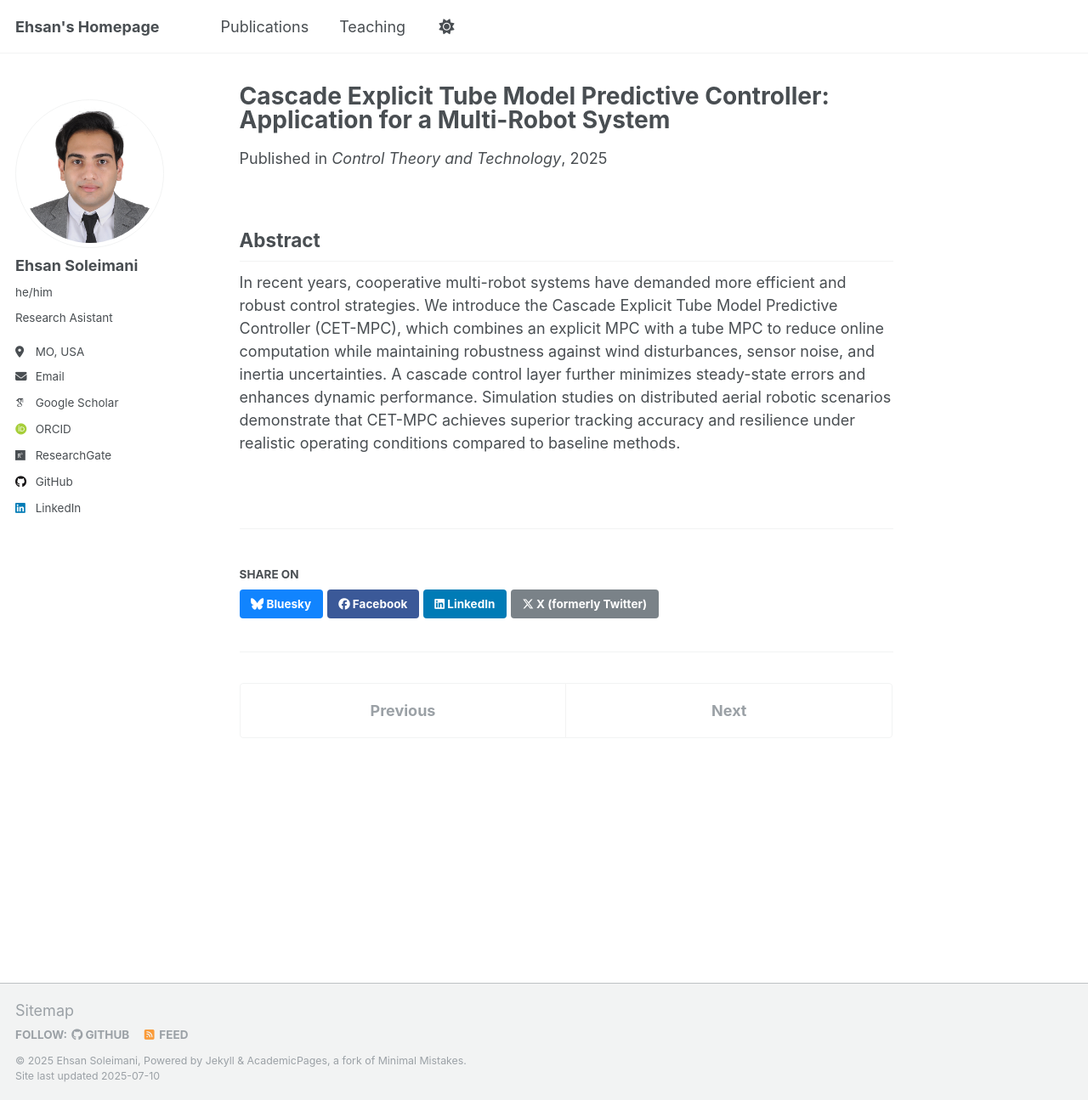
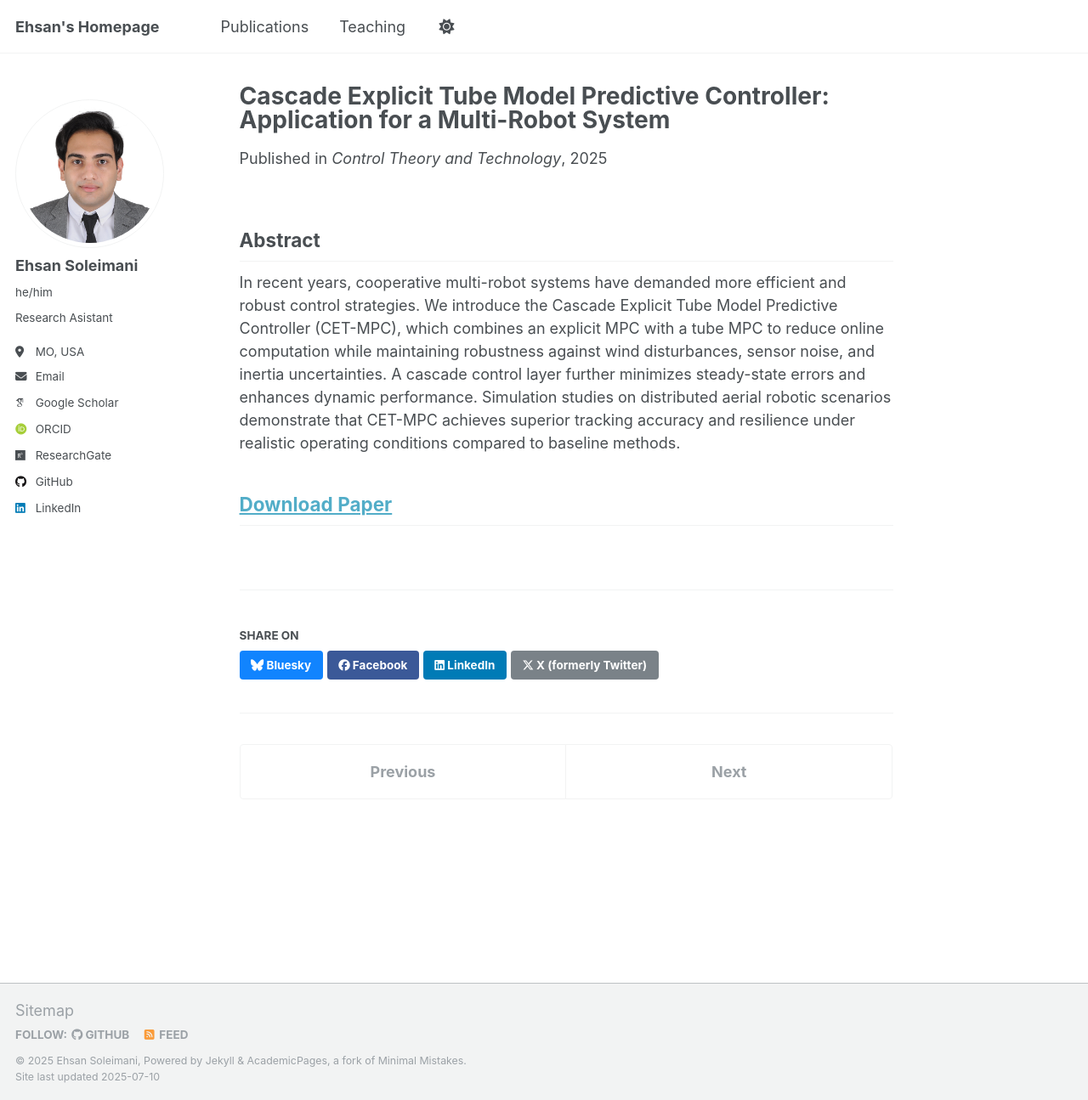
Before and after one commit to EhsanSoleimani1998/EhsanSoleimani1998.github.io, a Jekyll site: the page built from _publications/2025-05-01-cascade-explicit-tube-mpc-multi-robot.md, in a window 1280 px wide and 1295 px high. Shown: the whole window at 85% size. Built offline with Jekyll 4.4.1, drawn with Linux system fonts in a browser that asks for light colours; some web fonts are replaced; a script that is not in the unit is left out.

Commit message:
Update 2025-05-01-cascade-explicit-tube-mpc-multi-robot.md

```diff
--- a/_publications/2025-05-01-cascade-explicit-tube-mpc-multi-robot.md
+++ b/_publications/2025-05-01-cascade-explicit-tube-mpc-multi-robot.md
@@ -13,5 +13,6 @@ citation:
 ---
 
 ## Abstract
+In recent years, cooperative multi-robot systems have demanded more efficient and robust control strategies. We introduce the Cascade Explicit Tube Model Predictive Controller (CET-MPC), which combines an explicit MPC with a tube MPC to reduce online computation while maintaining robustness against wind disturbances, sensor noise, and inertia uncertainties. A cascade control layer further minimizes steady-state errors and enhances dynamic performance. Simulation studies on distributed aerial robotic scenarios demonstrate that CET-MPC achieves superior tracking accuracy and resilience under realistic operating conditions compared to baseline methods.
 
-In recent years, cooperative multi-robot systems have demanded more efficient and robust control strategies. We introduce the Cascade Explicit Tube Model Predictive Controller (CET-MPC), which combines an explicit MPC with a tube MPC to reduce online computation while maintaining robustness against wind disturbances, sensor noise, and inertia uncertainties. A cascade control layer further minimizes steady-state errors and enhances dynamic performance. Simulation studies on distributed aerial robotic scenarios demonstrate that CET-MPC achieves superior tracking accuracy and resilience under realistic operating conditions compared to baseline methods.
+## [Download Paper](https://link.springer.com/article/10.1007/s11768-025-00244-y)
```
